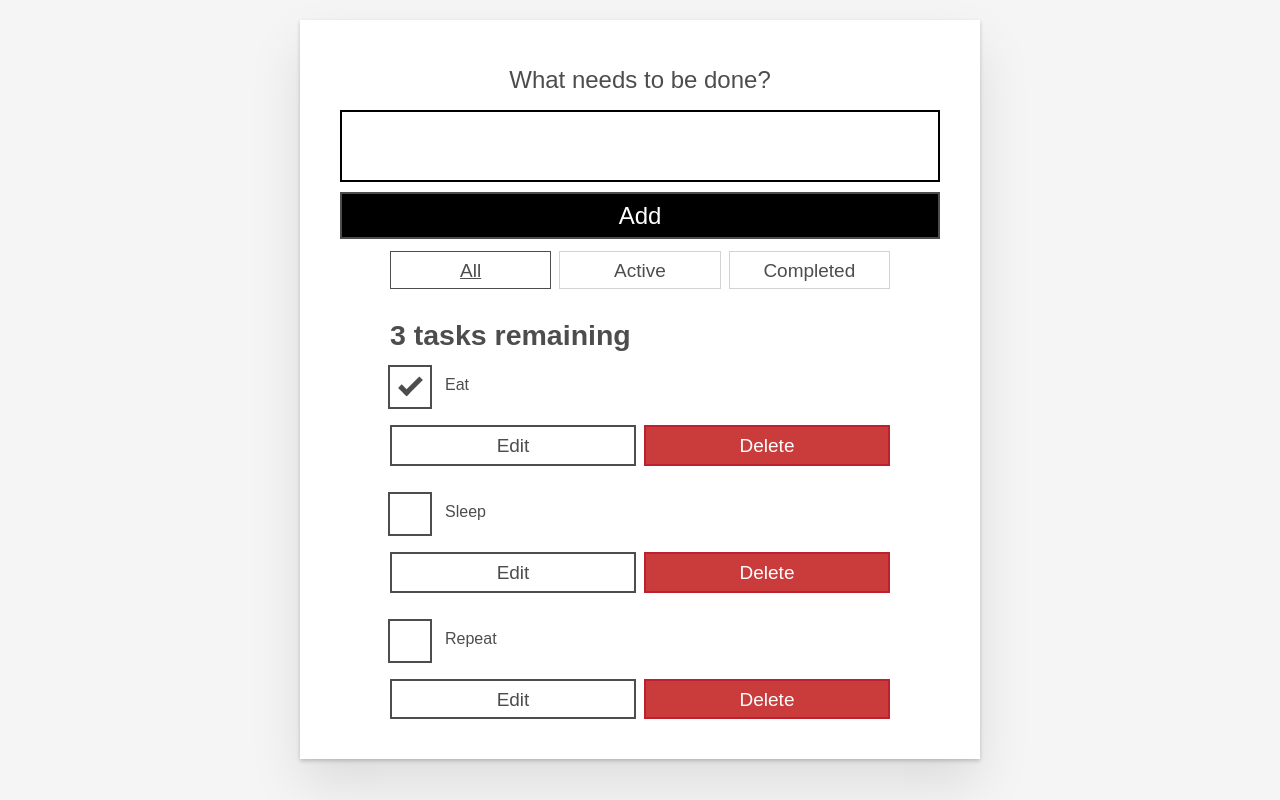
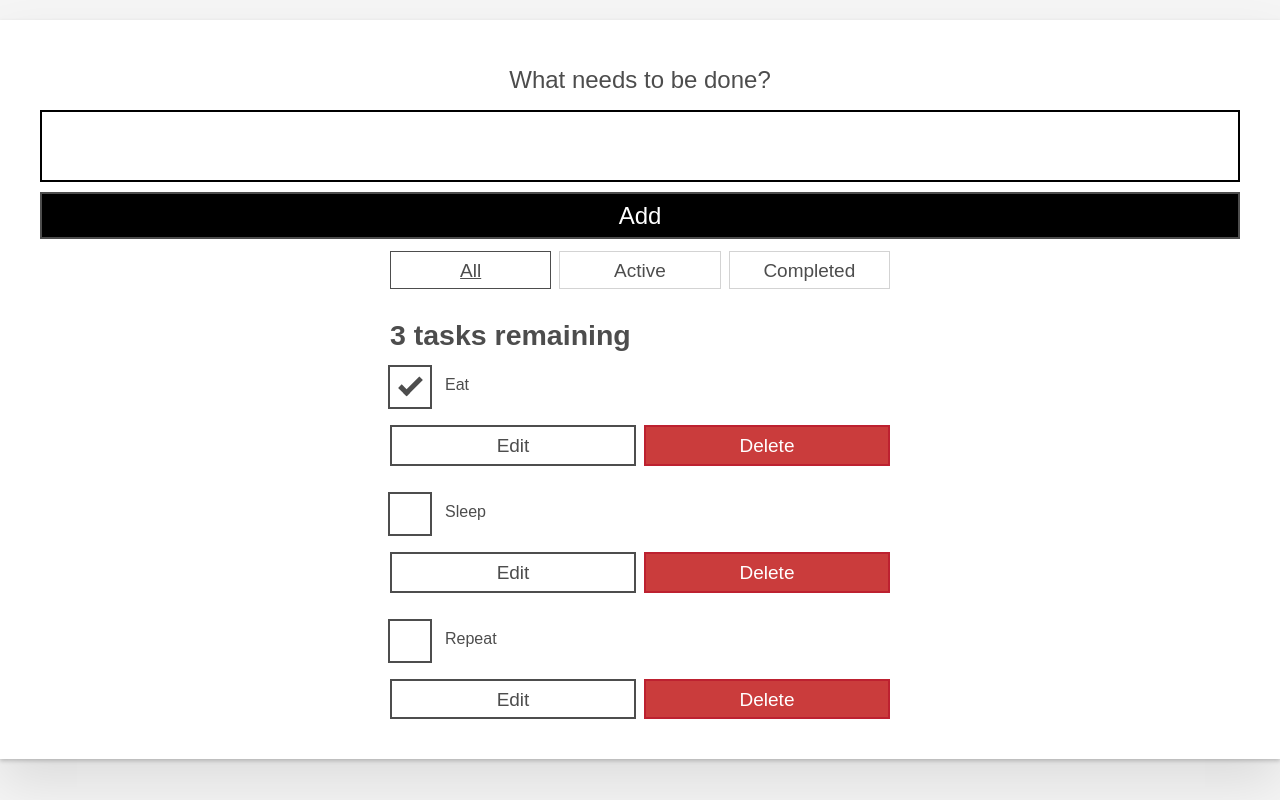
Before and after one commit to mdn/todo-react, a React (Create React App) app: page / in a window 1280 px wide. Built offline with nearby package versions, Linux system fonts and the light colour scheme.

Commit message:
Fixing display dropdowns in UXPin

```diff
--- a/src/index.css
+++ b/src/index.css
@@ -56,7 +56,8 @@ input[type="text"] {
 }
 body {
   width: 100%;
-  max-width: 68rem;
+  /* Conflicts w/UXPin Dropdowns */
+  /* max-width: 68rem; */
   margin: 0 auto;
   font: 1.6rem/1.25 Arial, sans-serif;
   background-color: #f5f5f5;
@@ -69,6 +70,7 @@ body {
   }
 }
 /*END RESETS*/
+
 /* GLOBAL STYLES */
 .form-group > input[type="text"] {
   display: inline-block;
```
